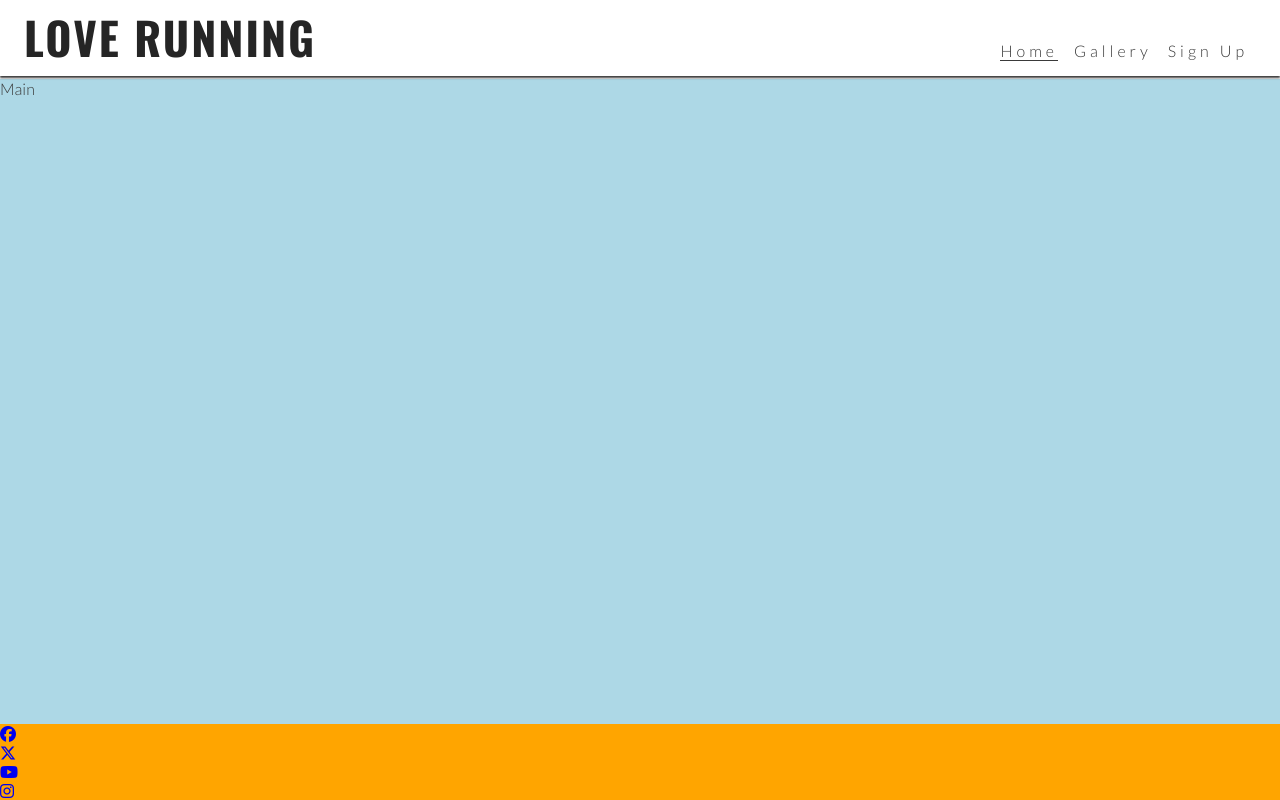
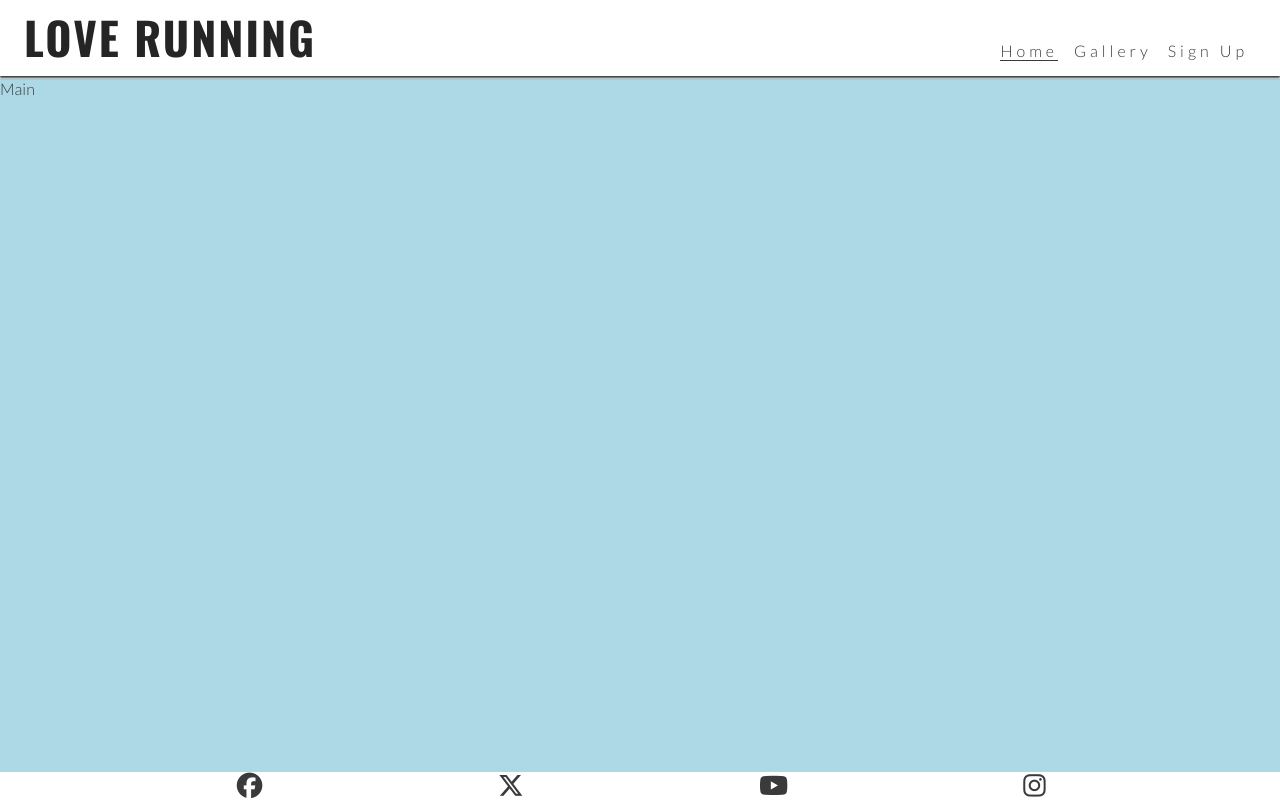
Before and after one commit to nicolasvalloriuk/Love-running, a plain HTML site: page index.html in a window 1280 px wide. Drawn offline with nearby package versions, Linux system fonts and the light colour scheme.

Commit message:
style the icons in the footer

```diff
--- a/assets/css/style.css
+++ b/assets/css/style.css
@@ -88,11 +88,19 @@ main {
     margin-top: 47px;
 }
 /* Footer */
-footer {
-        background-color: orange;
+#social-networks {
+    text-align: center;
+    padding: 20px o;
+    display: flex;
+    justify-content: space-evenly;
+    list-style-type: none;
 }
 
-
+#social-networks i {
+    font-size: 160%;
+    padding: 5%;
+    color: #3a3a3a;
+}
 
 
 /* Media query for tablets and larger (768px and up) */
--- a/index.html
+++ b/index.html
@@ -59,7 +59,7 @@
     </header>
     <main>Main</main>
     <footer>
-      <ul>
+      <ul id="social-networks">
         <li>
           <a
             href="https://www.facebook.com/"
```
